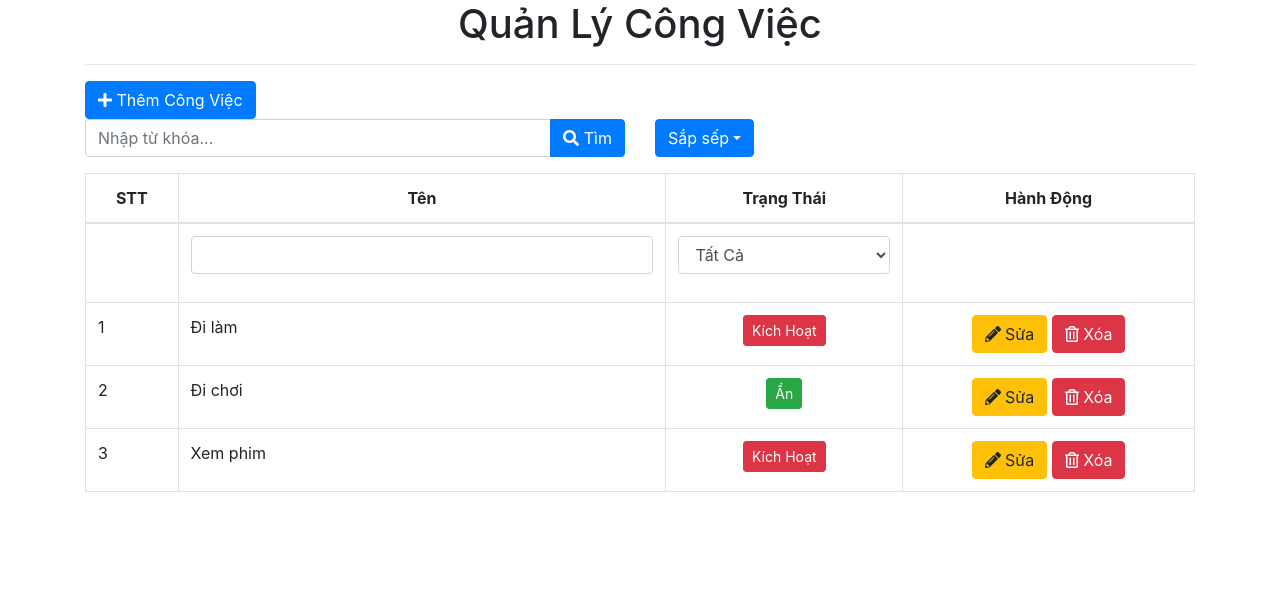
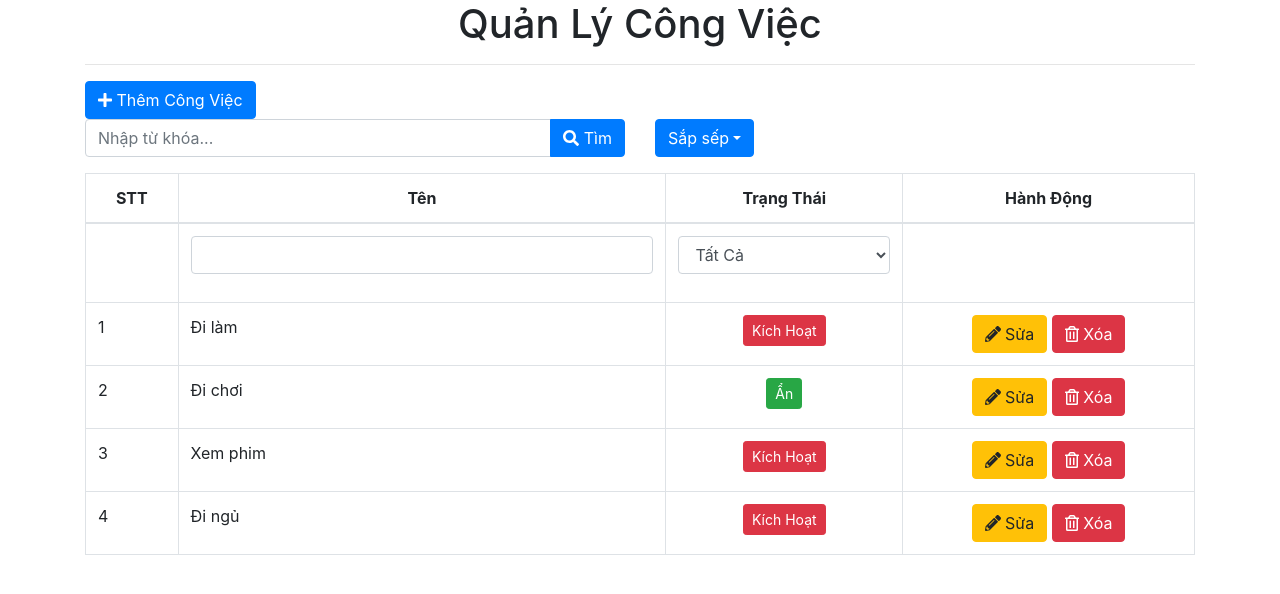
Before and after one commit to trongthuy94vn/quanlycongviec, a React (Create React App) app: page / in a window 1280 px wide. Shown: the top 594 px of the page. Built offline with nearby package versions, Linux system fonts and the light colour scheme.

Commit message:
feat(task): use  localStorage save tasks list  on browser  of client

```diff
--- a/src/App.js
+++ b/src/App.js
@@ -1,4 +1,4 @@
-import React, { useReducer, useState } from "react";
+import React, { useReducer, useState, useEffect } from "react";
 import { Container, Row, Col, Button } from "react-bootstrap";
 import { FontAwesomeIcon } from "@fortawesome/react-fontawesome";
 
@@ -26,6 +26,11 @@ function App() {
     dispatchTasks(editForm());
     setCurrentTask(task);
   };
+
+  useEffect(() => {
+    localStorage.setItem("tasks", JSON.stringify(tasks));
+    console.log(localStorage.getItem("tasks"));
+  }, [tasks]);
 
   const handleToggle = () => {
     dispatchTasks(toggleForm());
--- a/src/reducers/tasks.js
+++ b/src/reducers/tasks.js
@@ -11,14 +11,17 @@ import {
 } from "../constants/ActionTypes";
 import uuid from "uuid/v4";
 
+const tasksList = [
+  { id: uuid(), task: "Đi làm", status: true },
+  { id: uuid(), task: "Đi chơi", status: false },
+  { id: uuid(), task: "Xem phim", status: true },
+  { id: uuid(), task: "Đi ngủ", status: true }
+];
+
 export const initialState = {
   isEdit: false,
   isShow: false,
-  tasks: [
-    { id: uuid(), task: "Đi làm", status: true },
-    { id: uuid(), task: "Đi chơi", status: false },
-    { id: uuid(), task: "Xem phim", status: true }
-  ]
+  tasks: JSON.parse(localStorage.getItem("tasks")) || tasksList
 };
 
 export default function tasksReducer(state, action) {
```
